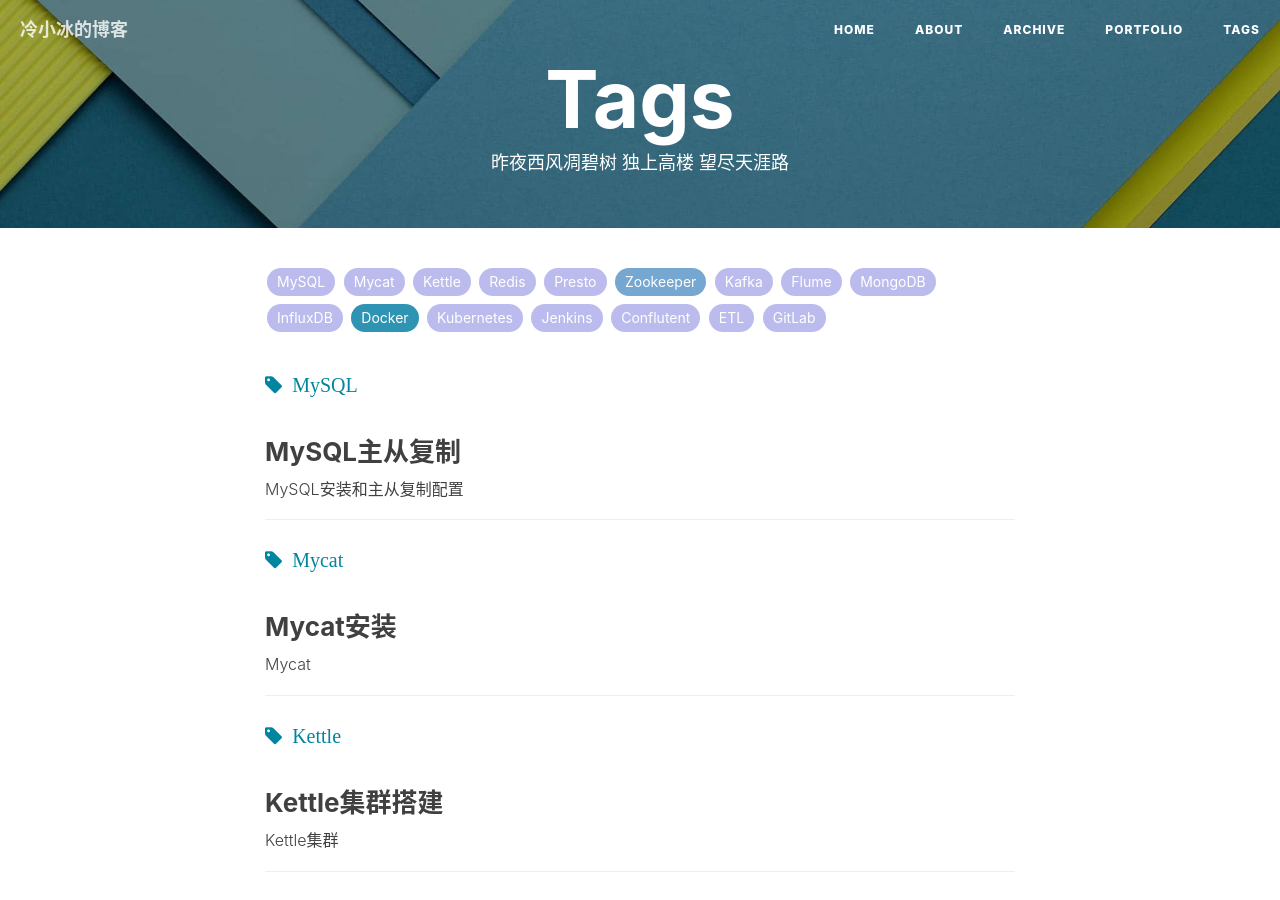
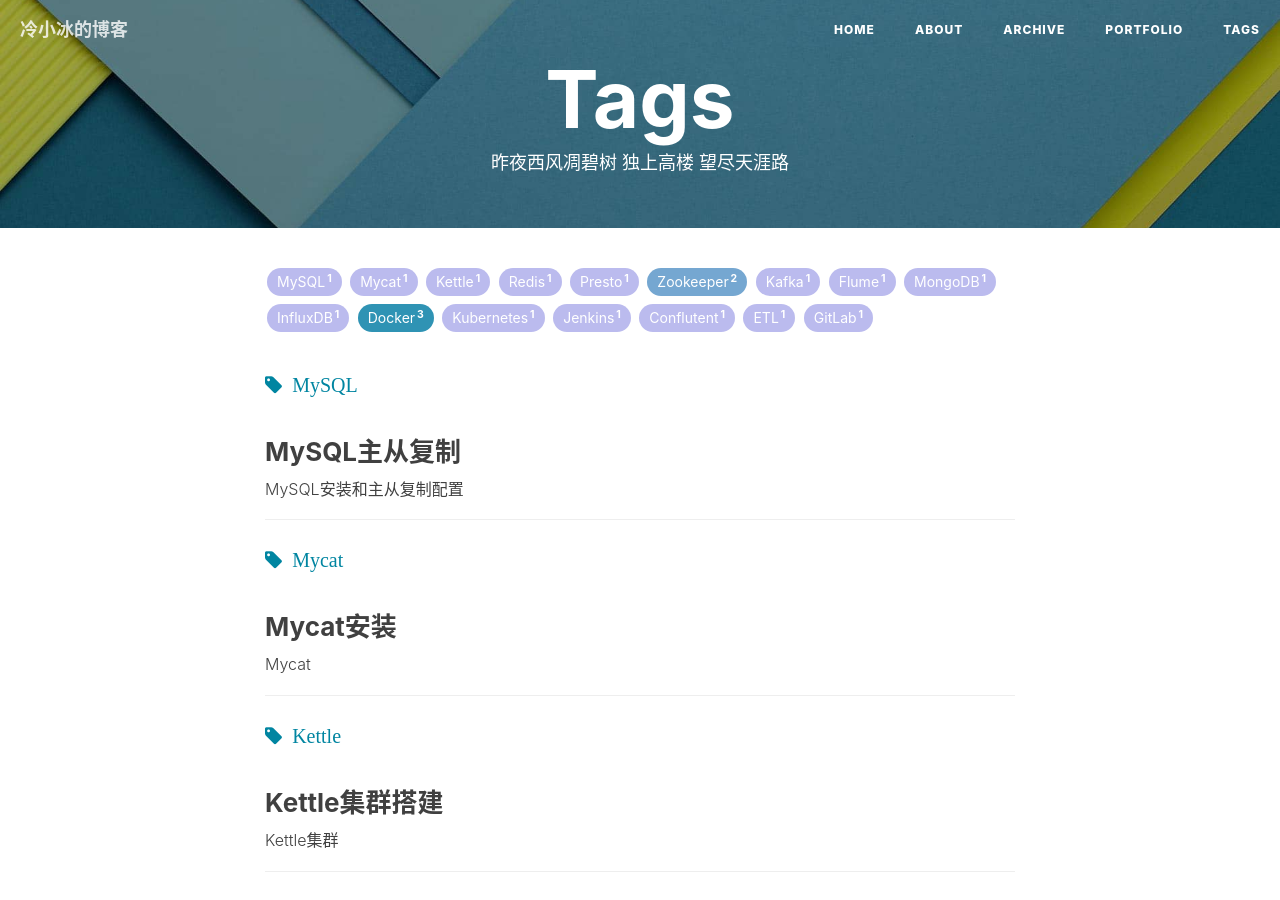
Before and after one commit to Lengxiaobing/Lengxiaobing.github.io, a Jekyll site: the page built from tags.html, in a window 1280 px wide and 900 px high. Built offline with Jekyll 4.4.1, drawn with Linux system fonts in a browser that asks for light colours; nearby versions of some CDN libraries; comment, search, counter and statistics services are not loaded.

Commit message:
修改标签云

```diff
--- a/tags.html
+++ b/tags.html
@@ -19,7 +19,7 @@
             <!-- 标签云 -->
             <div id='tag_cloud' class="tags">
                 {% for tag in site.tags %}
-                <a href="#{{ tag[0] }}" title="{{ tag[0] }}" rel="{{ tag[1].size }}">{{ tag[0] }}</a>
+                <a href="#{{ tag[0] }}" title="{{ tag[0] }}" rel="{{ tag[1].size }}">{{ tag[0] }} <sup>{{tag[1].size}}</sup></a>
                 {% endfor %}
             </div>
 
```
